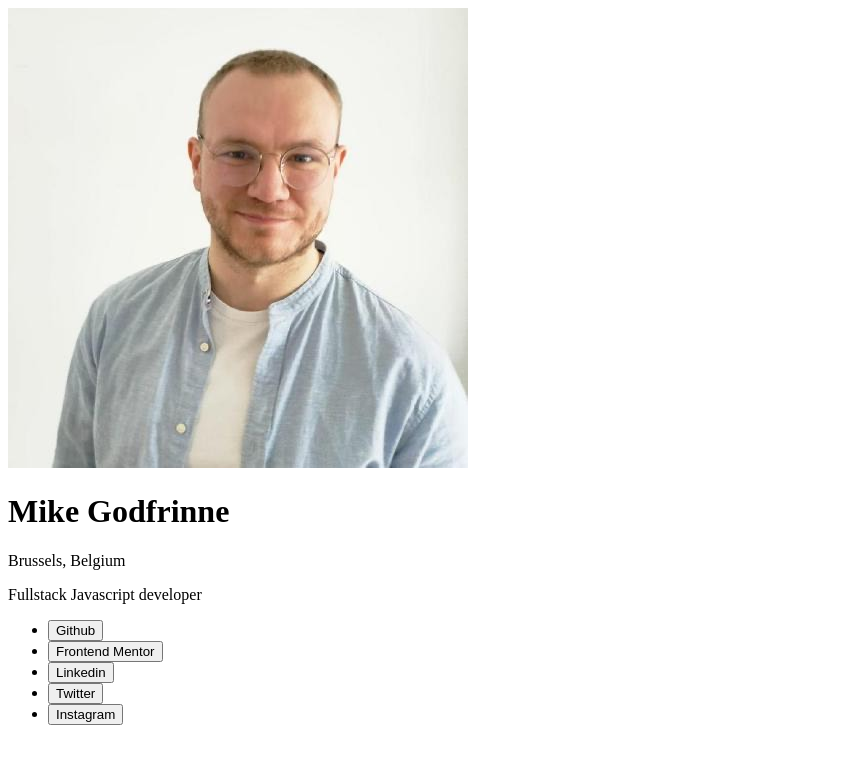
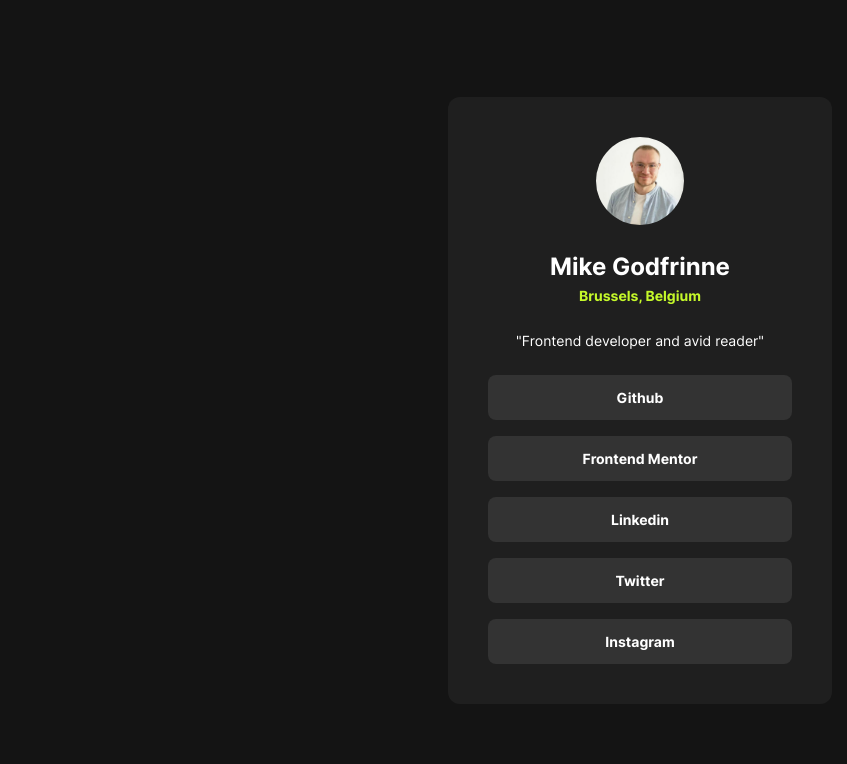
Before and after one commit to MikeG404/social-links-profile, a plain HTML site: page index.html in a window 1280 px wide. Shown: the whole page, without its empty margins (0-847 px from the left). Drawn offline with Linux system fonts and the light colour scheme.

Commit message:
Make the CSS and style of the card ans finish the project

```diff
--- a/index.html
+++ b/index.html
@@ -14,23 +14,25 @@
 </head>
 <body>
 
-  <div class="card">
+  <main>
+      <section class="card">
         <div class="profile-pic">
           <img src="./assets/images/mike.jpeg" alt="Mike's Picture">
         </div>
         <div class="name-location">
-      <h1>Mike Godfrinne</h1>
-      <p>Brussels, Belgium</p>
+          <h1 class="text-preset-1">Mike Godfrinne</h1>
+          <p class="text-preset-2-bold-green">Brussels, Belgium</p>
         </div>
-    <p>Fullstack Javascript developer</p>
+        <p class="text-preset-2">"Frontend developer and avid reader"</p>
         <ul class="link-list">
-      <li><button>Github</button></li>
-      <li><button>Frontend Mentor</button></li>
-      <li><button>Linkedin</button></li>
-      <li><button>Twitter</button></li>
-      <li><button>Instagram</button></li>
+          <li><a href="https://github.com/MikeG404" class="button text-preset-2-bold-white">Github</a></li>
+          <li><a href="https://www.frontendmentor.io/profile/MikeG404" class="button text-preset-2-bold-white">Frontend Mentor</a></li>
+          <li><a href="https://www.linkedin.com/in/mike-godfrinne-b92201177/" class="button text-preset-2-bold-white">Linkedin</a></li>
+          <li><a href="https://x.com/mikemakingtools" class="button text-preset-2-bold-white">Twitter</a></li>
+          <li><a class="button text-preset-2-bold-white">Instagram</a></li>
         </ul>
-  </div>
+      </section>
+  </main>
 
 </body>
 </html>
--- a/style.css
+++ b/style.css
@@ -17,6 +17,7 @@
     font-size: 24px;
     line-height: 1.5;
     letter-spacing: 0;
+    color: var(--white);
 }
 
 .text-preset-2 {
@@ -25,27 +26,45 @@
     font-size: 14px;
     line-height: 1.5;
     letter-spacing: 0;
+    color: var(--white);
 }
 
-.text-preset-2-bold {
+.text-preset-2-bold-green {
     font-family: Inter;
     font-weight: bold;
     font-size: 14px;
     line-height: 1.5;
     letter-spacing: 0;
+    color: var(--green);
+}
+
+.text-preset-2-bold-white {
+    font-family: Inter;
+    font-weight: bold;
+    font-size: 14px;
+    line-height: 1.5;
+    letter-spacing: 0;
+    color: var(--white);
 }
 
 .button {
-    width: 304px;
+    display: block;
+    width: 279px;
     height: 45px;
     padding: 12px;
     border-radius: 8px;
     background-color: var(--grey-700);
     color: var(--white);
+    border: none;
+    outline: none;
+    cursor: pointer;
+    transition:
+    background-color .3s ease-in-out,
+    color .3s ease-in-out,
 }
 
 .button:hover {
-    width: 304px;
+    width: 279px;
     height: 45px;
     padding: 12px;
     border-radius: 8px;
@@ -53,12 +72,72 @@
     color: var(--grey-700);
 }
 
+* {
+    box-sizing: border-box;
+    margin: 0;
+    padding: 0;
+}
+
+body {
+    height: 100vh;
+    display: flex;
+    justify-content: center;
+    align-items: center;
+    background-color: var(--grey-900);
+}
+
+ul {
+    list-style-type: none;
+}
+
+a {
+    text-decoration: none;
+}
+
+.card {
+    width: 327px;
+    display: flex;
+    flex-direction: column;
+    justify-content: center;
+    align-items: center;
+    padding: 24px;
+    gap: 24px;
+    border-radius: 12px;
+    text-align: center;
+    background-color: var(--grey-800);
+}
+
+.profile-pic {
+    width: 88px;
+    height: 88px;
+}
+
+.profile-pic img {
+    width: 88px;
+    height: 88px;
+    border-radius: 50%;
+}
+
+.link-list {
+    display: flex;
+    flex-direction: column;
+    width: 100%;
+    gap: 16px;
+}
+
 
 
 @media screen and (min-width: 768px) {
+    .card {
+        width: 384px;
+        padding: 40px;
+    }
 
+    .button {
+        width: 304px;
+    }
+
+    .button:hover {
+        width: 304px;
+    }
 }
-
-@media screen and (min-width: 1440px) {
-
-}
```
Lines whose indentation alone changed are shown as unchanged.
